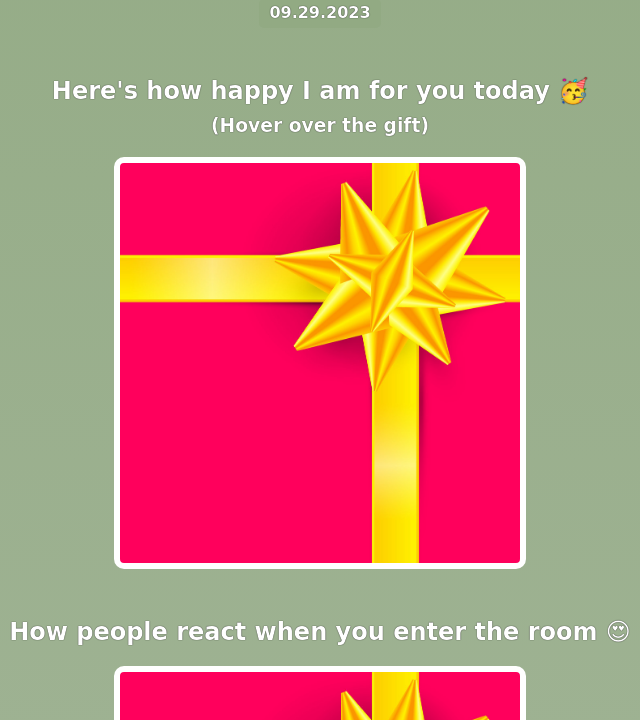
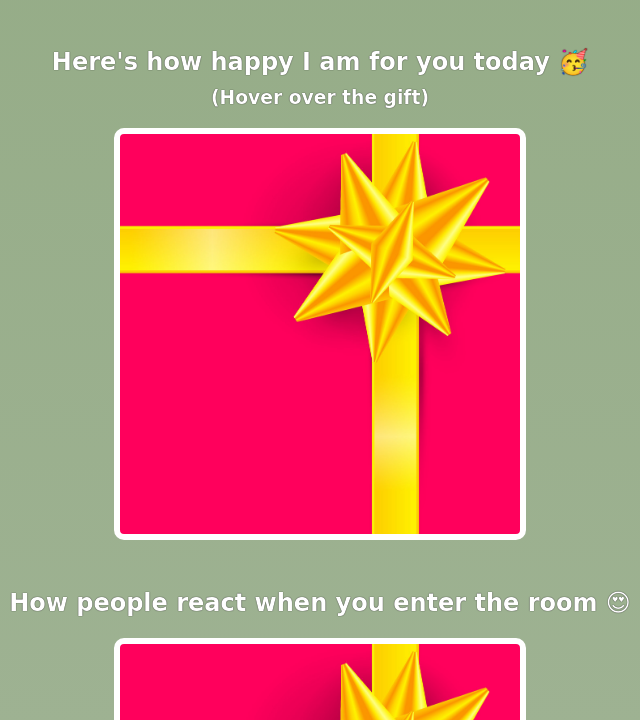
Before and after one commit to pfielh1/birthday-gift-site, a website built with Vite: page index.html in a window 1280 px wide. Shown: the part 380-1100 px from the top of the page, without its empty margins (320-960 px from the left). Built offline with nearby package versions, Linux system fonts and the light colour scheme; a web font is replaced by a local one.

Commit message:
remove date

```diff
--- a/index.html
+++ b/index.html
@@ -10,7 +10,9 @@
             <h1>Today is Rachel's birthday 🎉</h1>
             <img id="bff-img" src="images/wachel.jpg">
             <h2 id="bday-age">28 years old</h2>
-            <h4 id="bday-date">09.29.2023</h4>
+           <!-- <h4 id="bday-date">09.29.2023</h4> -->
+
+
         </div>
 
         <div class="gift-section">
```
